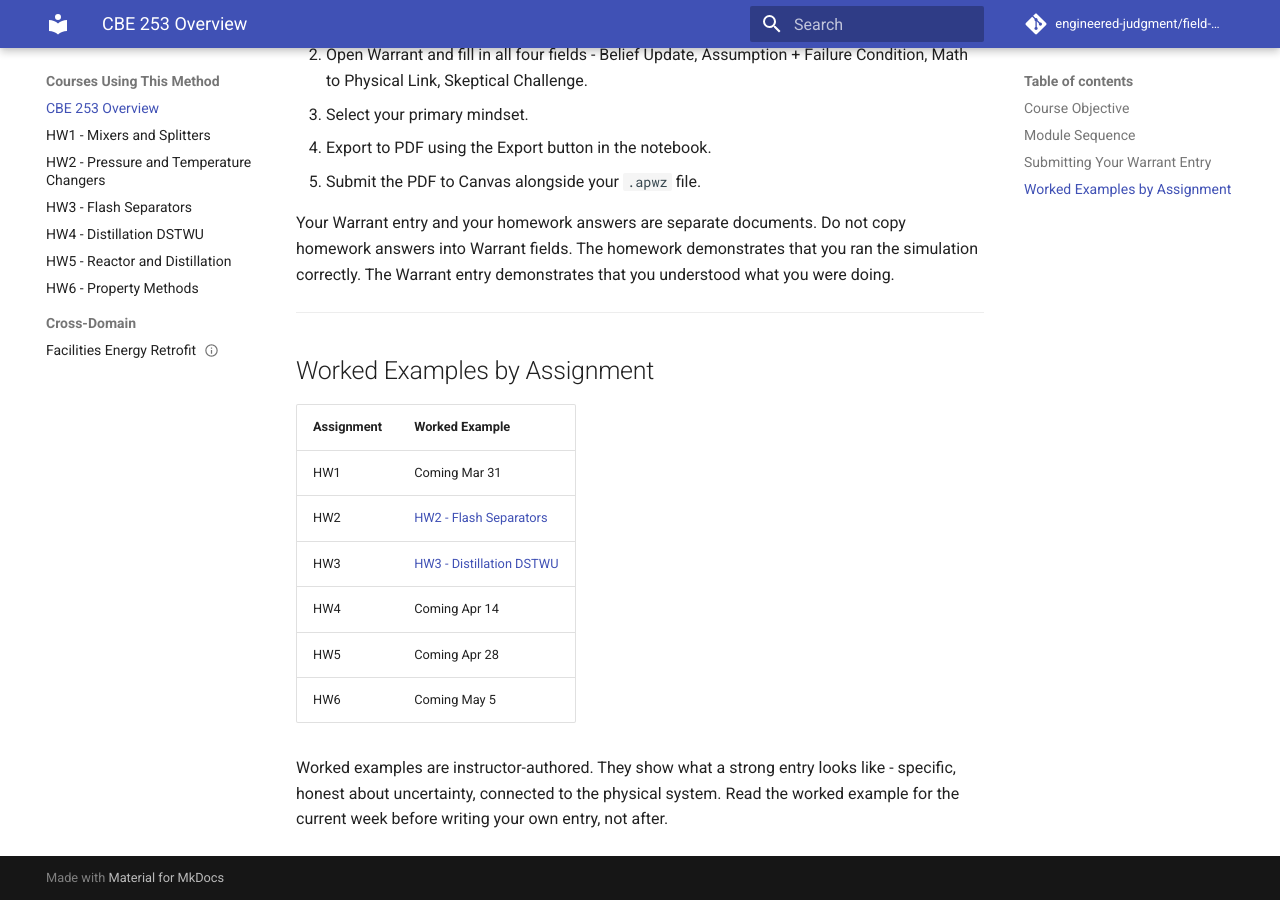
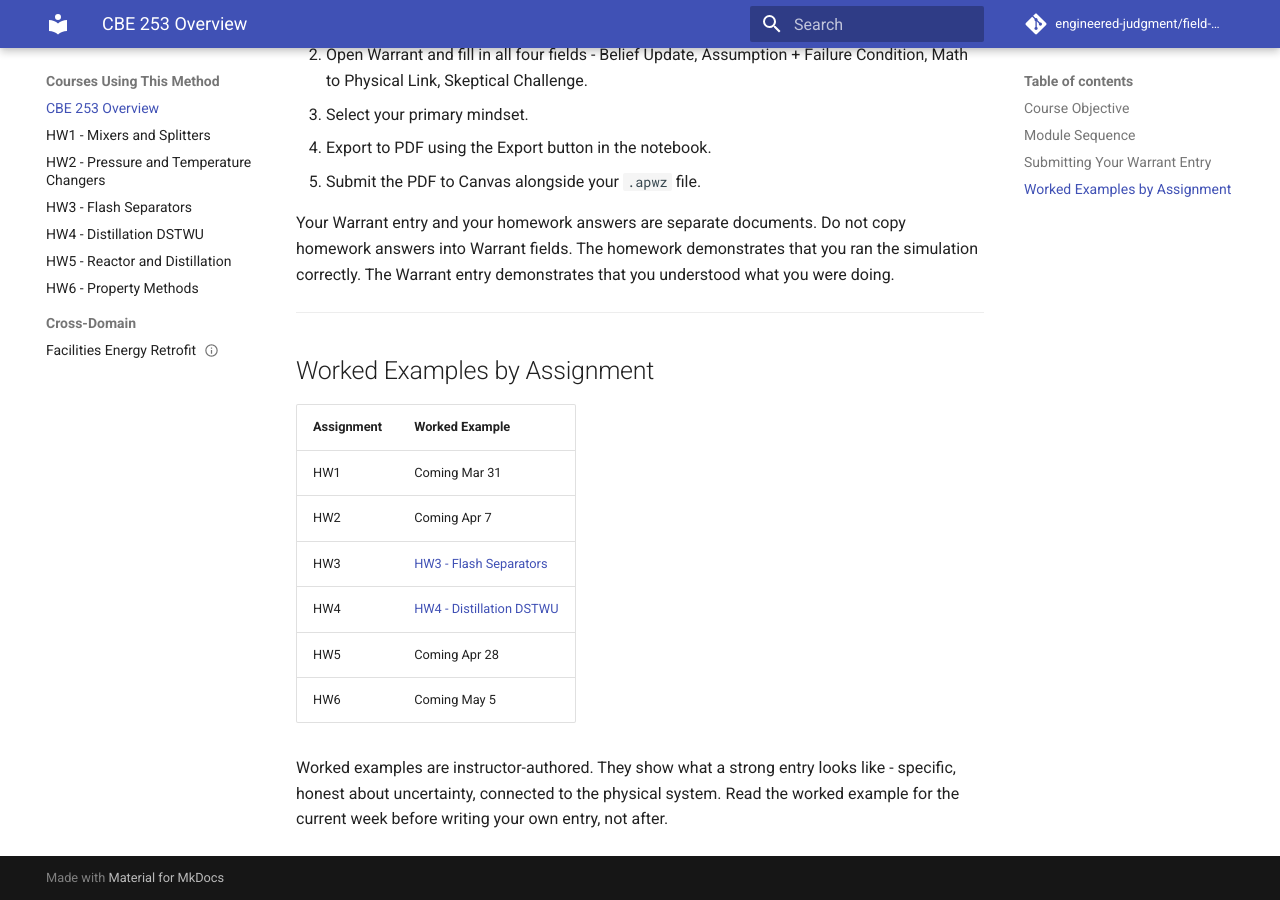
Before and after one commit to engineered-judgment/field-notes, an MkDocs documentation site: the page built from docs/contexts/cbe253/index.md, in a window 1280 px wide and 900 px high, scrolled down 1674 px. Built offline with MkDocs 1.6.1 and Material for MkDocs 9.7.7, drawn with Linux system fonts in a browser that asks for light colours; comment, search, counter and statistics services are not loaded.

Commit message:
Align HW3/HW4 numbering and worked-example links

```diff
--- a/docs/contexts/cbe253/index.md
+++ b/docs/contexts/cbe253/index.md
@@ -54,9 +54,9 @@ Your Warrant entry and your homework answers are separate documents. Do not copy
 | Assignment | Worked Example |
 |------------|---------------|
 | HW1 | Coming Mar 31 |
-| HW2 | [HW2 - Flash Separators](../../notebooks/cbe253/hw3-flash-separators.md) |
-| HW3 | [HW3 - Distillation DSTWU](../../notebooks/cbe253/hw4-distillation-dstwu.md) |
-| HW4 | Coming Apr 14 |
+| HW2 | Coming Apr 7 |
+| HW3 | [HW3 - Flash Separators](../../notebooks/cbe253/hw3-flash-separators.md) |
+| HW4 | [HW4 - Distillation DSTWU](../../notebooks/cbe253/hw4-distillation-dstwu.md) |
 | HW5 | Coming Apr 28 |
 | HW6 | Coming May 5 |
 
```
Also changed, not shown: docs/notebooks/cbe253/hw3-flash-separators.md (+3 -3 lines), docs/notebooks/cbe253/hw4-distillation-dstwu.md (+6 -6 lines).
